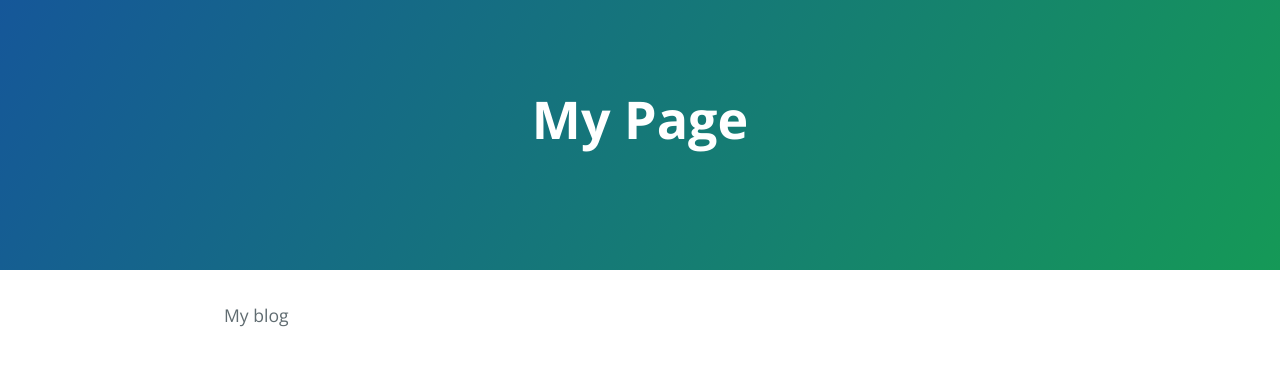
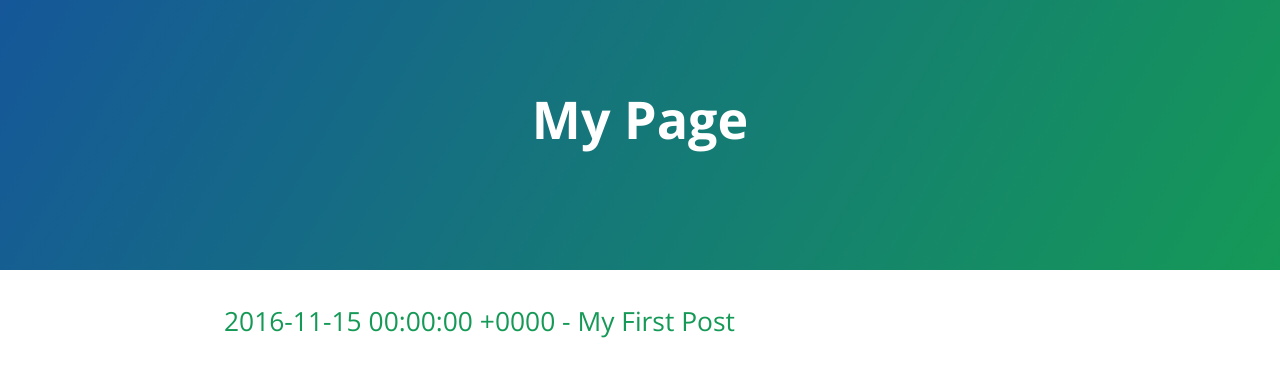
Before and after one commit to LoreDonne/loredonne.github.io, a Jekyll site: the page built from blog/_posts/2016-11-15-test.md, in a window 1280 px wide. Shown: the top 377 px of the page. Built offline with Jekyll 4.4.1, drawn with Linux system fonts in a browser that asks for light colours.

Commit message:
Update 2016-11-15-test.md

```diff
--- a/blog/_posts/2016-11-15-test.md
+++ b/blog/_posts/2016-11-15-test.md
@@ -1,4 +1,4 @@
 ---
-layout: site
+layout: post
+title: My First Post
 ---
-My blog
```
